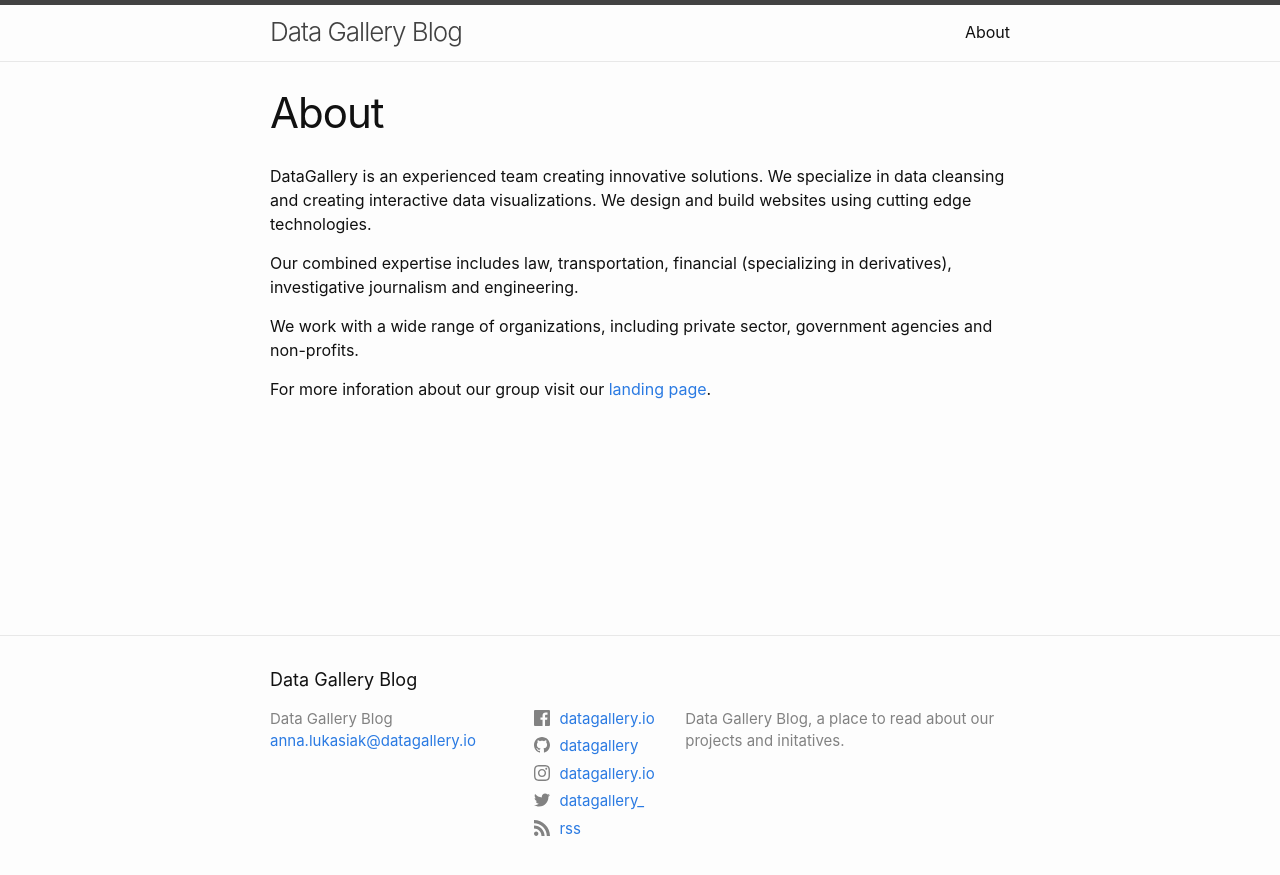
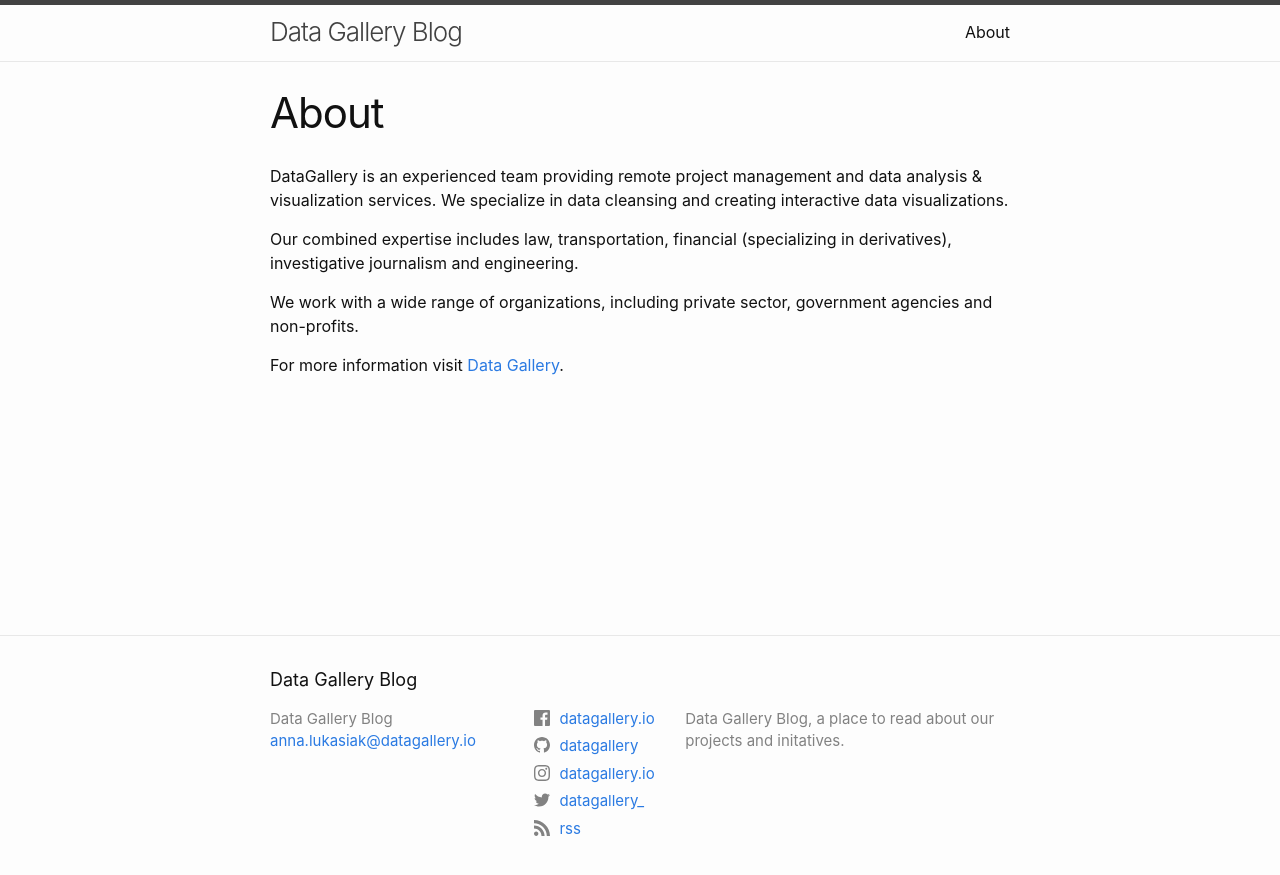
Before and after one commit to DataGallery/blog, a Jekyll site: the page built from about.md, in a window 1280 px wide. Shown: the top 875 px of the page. Built offline with Jekyll 4.4.1, drawn with Linux system fonts in a browser that asks for light colours.

Commit message:
updated info

```diff
--- a/about.md
+++ b/about.md
@@ -4,12 +4,12 @@ title: About
 permalink: /about/
 ---
 
-DataGallery is an experienced team creating innovative solutions. We specialize in data cleansing and creating interactive data visualizations. We design and build websites using cutting edge technologies.
+DataGallery is an experienced team providing remote project management and data analysis & visualization services.  We specialize in data cleansing and creating interactive data visualizations.
 
 Our combined expertise includes law, transportation, financial (specializing in derivatives), investigative journalism and engineering.
 
 We work with a wide range of organizations, including private sector, government agencies and non-profits.
 
-For more inforation about our group visit our [landing page][Data Gallery Landing].
+For more information visit [Data Gallery][Data Gallery Landing].
 
-[Data Gallery landing]: http://datagallery.io/
+[Data Gallery landing]: http://datagallery.io#contact
```
